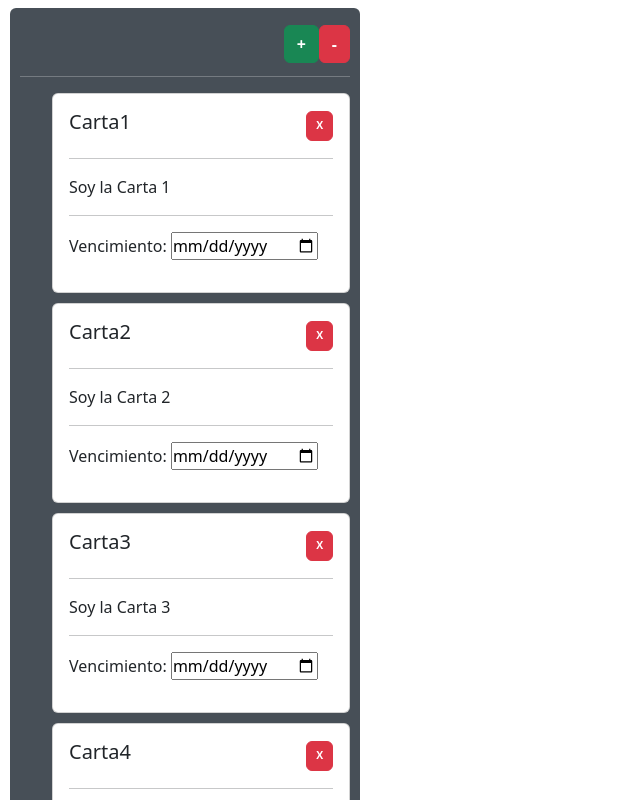
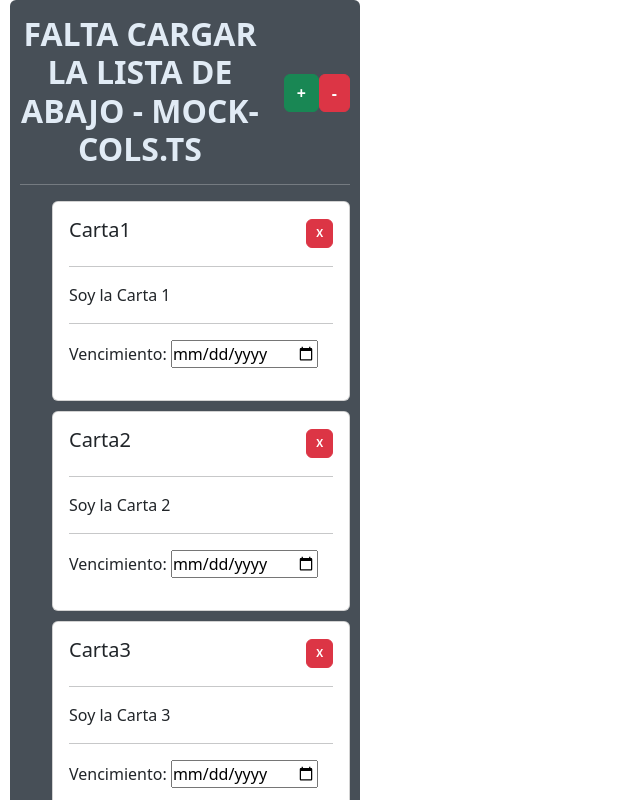
Before and after one commit to Enzoporte/trello-angular, an Angular app in the folder trello-angular/: page /column in a window 1280 px wide. Shown: the top 800 px of the page, without its empty margins (0-640 px from the left). Built offline with nearby package versions, Linux system fonts and the light colour scheme.

Commit message:
Columnasssssssssssssssssssssssssssss

```diff
--- /dev/null
+++ b/trello-angular/src/app/Cols.ts
@@ -0,0 +1,7 @@
+import { Card } from "./Card";
+
+export interface Cols {
+    id: number;
+    title: string;
+    cards: Array<Card>;
+}
--- a/trello-angular/src/app/board/board.component.html
+++ b/trello-angular/src/app/board/board.component.html
@@ -1,7 +1,4 @@
 <app-header></app-header>
 <div class="bgComponent">
-
     <app-column></app-column>
-
-
 </div>
--- a/trello-angular/src/app/card/card.component.ts
+++ b/trello-angular/src/app/card/card.component.ts
@@ -1,6 +1,5 @@
 import { Component } from '@angular/core';
 import { CARDS } from '../mock-cards';
-import { Card } from '../Card';
 
 @Component({
   selector: 'app-card',
--- a/trello-angular/src/app/column/column.component.html
+++ b/trello-angular/src/app/column/column.component.html
@@ -1,7 +1,8 @@
-<h2>{{title}}</h2>
+
+<div *ngFor="let col of cols">
   <div id="Col1" class="colu">
       <div class="ColTitleContainer">
-      <h2 class="ColTitle" contentEditable="true" spellcheck="false">{{title}}</h2>
+        <h2 class="ColTitle" contentEditable="true" spellcheck="false">{{col.title}}</h2>
         <div class="alignRight">
           <button style="margin-left: auto;" type="button" class="btn btn-success">
             <b>+</b>
@@ -14,9 +15,8 @@
       <hr class="whitehr">
       <div id="ColBody">
           <ul class="column">
-            <!-- <li *ngFor="let card of cards">
-            </li> -->
             <app-card></app-card>
           </ul>
       </div>
   </div>
+</div>
--- a/trello-angular/src/app/column/column.component.ts
+++ b/trello-angular/src/app/column/column.component.ts
@@ -1,6 +1,5 @@
 import { Component, Input } from '@angular/core';
-import { CardComponent } from '../card/card.component';
-import { CARDS } from '../mock-cards';
+import { COLS } from '../mock-cols';
 
 @Component({
   selector: 'app-column',
@@ -9,5 +8,5 @@ import { CARDS } from '../mock-cards';
 })
 export class ColumnComponent {
   @Input() title?: string;
-  cards = CARDS; // Cartas importadas de mock-cards.ts con un array de Cartas
+  cols = COLS; // Cartas importadas de mock-cards.ts con un array de Cartas
 }
--- /dev/null
+++ b/trello-angular/src/app/mock-cols.ts
@@ -0,0 +1,76 @@
+import { Cols } from "./Cols";
+
+export const COLS: Cols[] = [
+    {
+        id: 1,
+        title: "FALTA CARGAR LA LISTA DE ABAJO - MOCK-COLS.TS",
+        cards: [
+            {
+                id: 1,
+                nombre: "Carta1",
+                desc: "Soy la Carta 1",
+                expDate: new Date()
+            },
+            {
+                id: 2,
+                nombre: "Carta2",
+                desc: "Soy la Carta 2",
+                expDate: new Date()
+            },
+            {
+                id: 3,
+                nombre: "Carta3",
+                desc: "Soy la Carta 3",
+                expDate: new Date()
+            }
+        ]
+    },
+    {
+        id: 2,
+        title: "Enzo tetudo",
+        cards: [
+            {
+                id: 1,
+                nombre: "Carta1",
+                desc: "Soy la Carta 1",
+                expDate: new Date()
+            },
+            {
+                id: 2,
+                nombre: "Carta2",
+                desc: "Soy la Carta 2",
+                expDate: new Date()
+            },
+            {
+                id: 3,
+                nombre: "Carta3",
+                desc: "Soy la Carta 3",
+                expDate: new Date()
+            }
+        ]
+    },
+    {
+        id: 3,
+        title: "Carta3",
+        cards: [
+            {
+                id: 1,
+                nombre: "Carta1",
+                desc: "Soy la Carta 1",
+                expDate: new Date()
+            },
+            {
+                id: 2,
+                nombre: "Carta2",
+                desc: "Soy la Carta 2",
+                expDate: new Date()
+            },
+            {
+                id: 3,
+                nombre: "Carta3",
+                desc: "Soy la Carta 3",
+                expDate: new Date()
+            }
+        ]
+    }
+];
```
Also changed, not shown: trello-angular/src/index.html (indentation only). Lines whose indentation alone changed are shown as unchanged.
